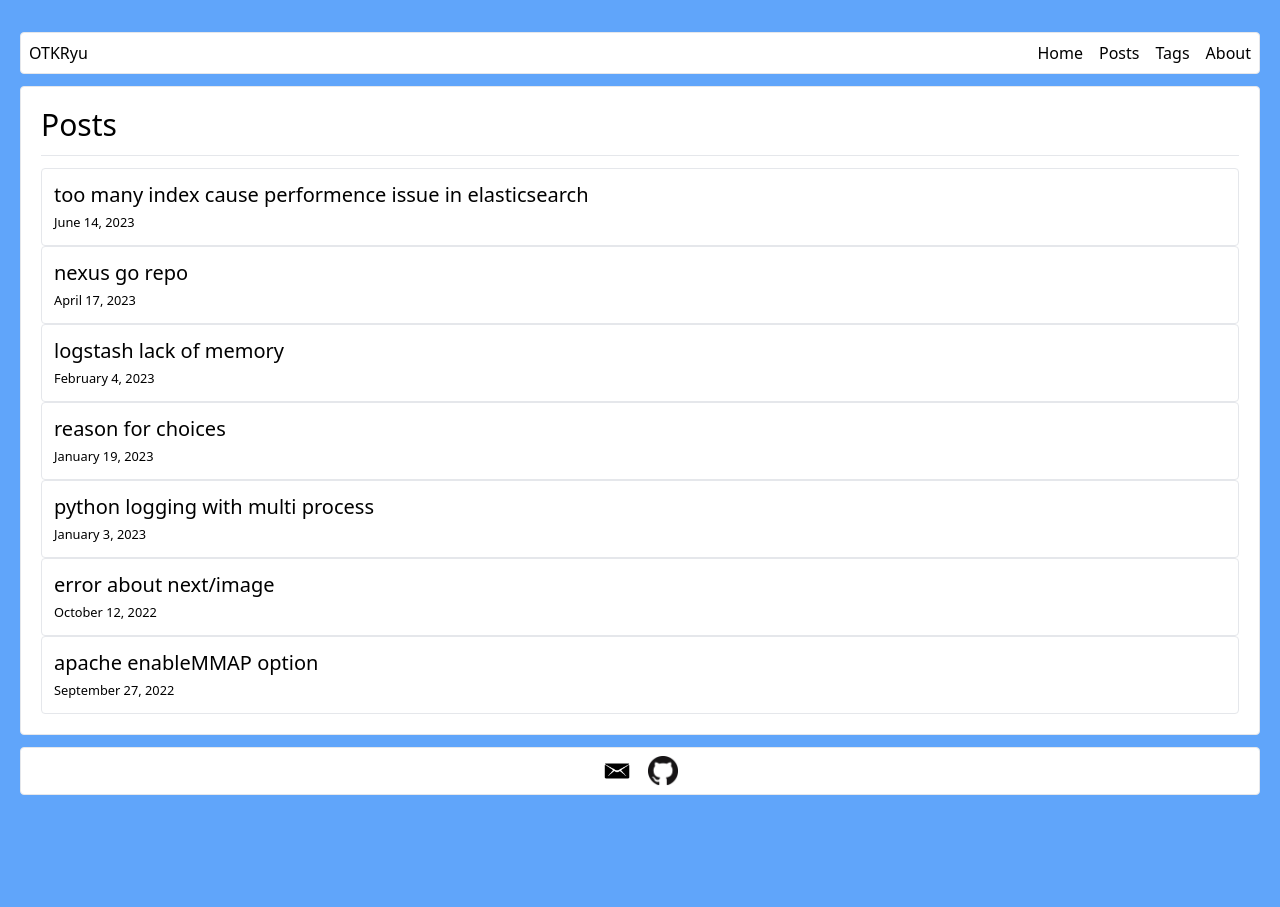
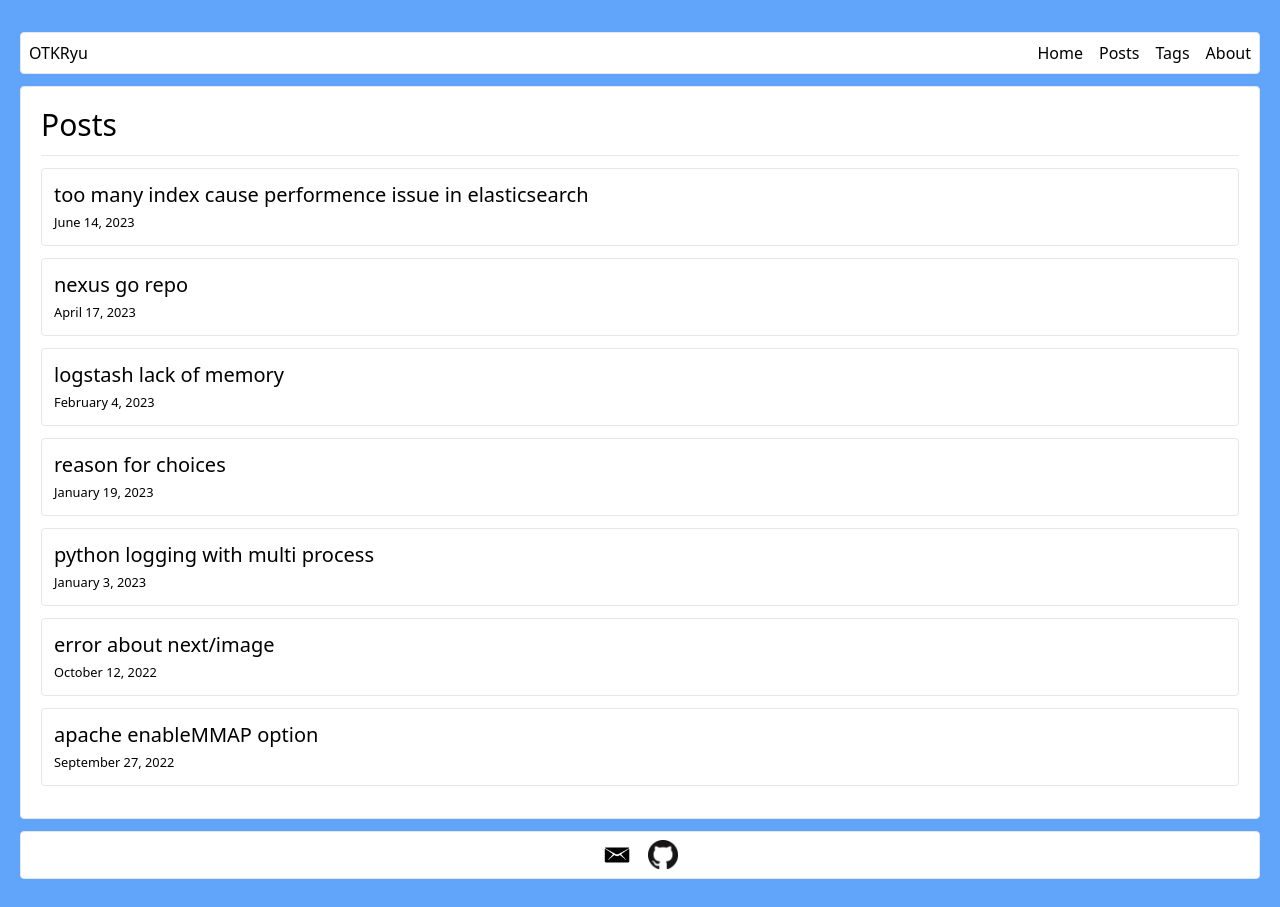
Before and after one commit to OTKRyu/OTKRyu.github.io, a Next.js app: page /posts in a window 1280 px wide. Before the commit the page ends 823 px from the top, so only its background shows below. Built offline with nearby package versions, Linux system fonts and the light colour scheme.

Commit message:
feat: add margin for items in posts

```diff
--- a/pages/posts/index.js
+++ b/pages/posts/index.js
@@ -12,7 +12,7 @@ export default function Post({ allPostsData }) {
         <hr className="my-3"></hr>
         <ul>
           {allPostsData.map(({ id, date, title }) => (
-            <li key={id} className="border rounded p-3 hover:underline">
+            <li key={id} className="border rounded p-3 my-3 hover:underline">
               <Link href={`/posts/${id}`}>
                 <a className="text-xl">{title}</a>
               </Link>
```
